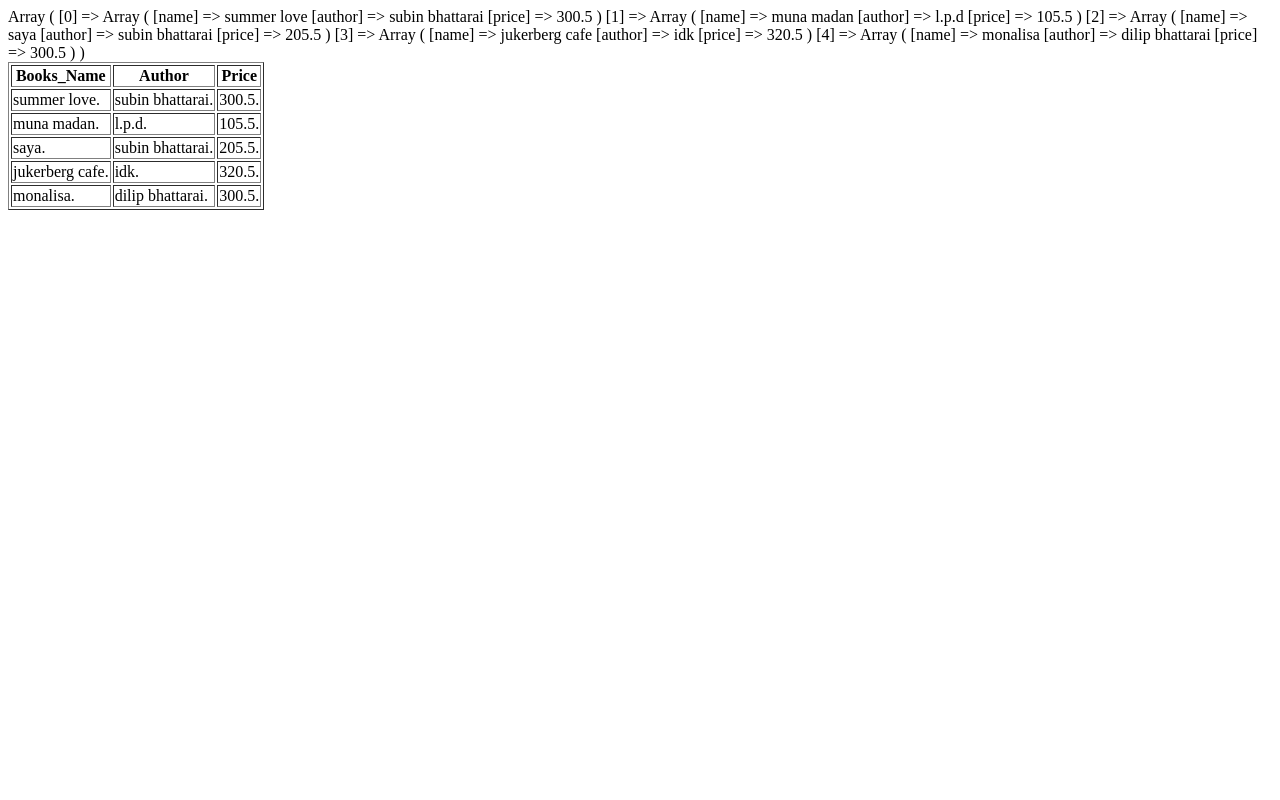
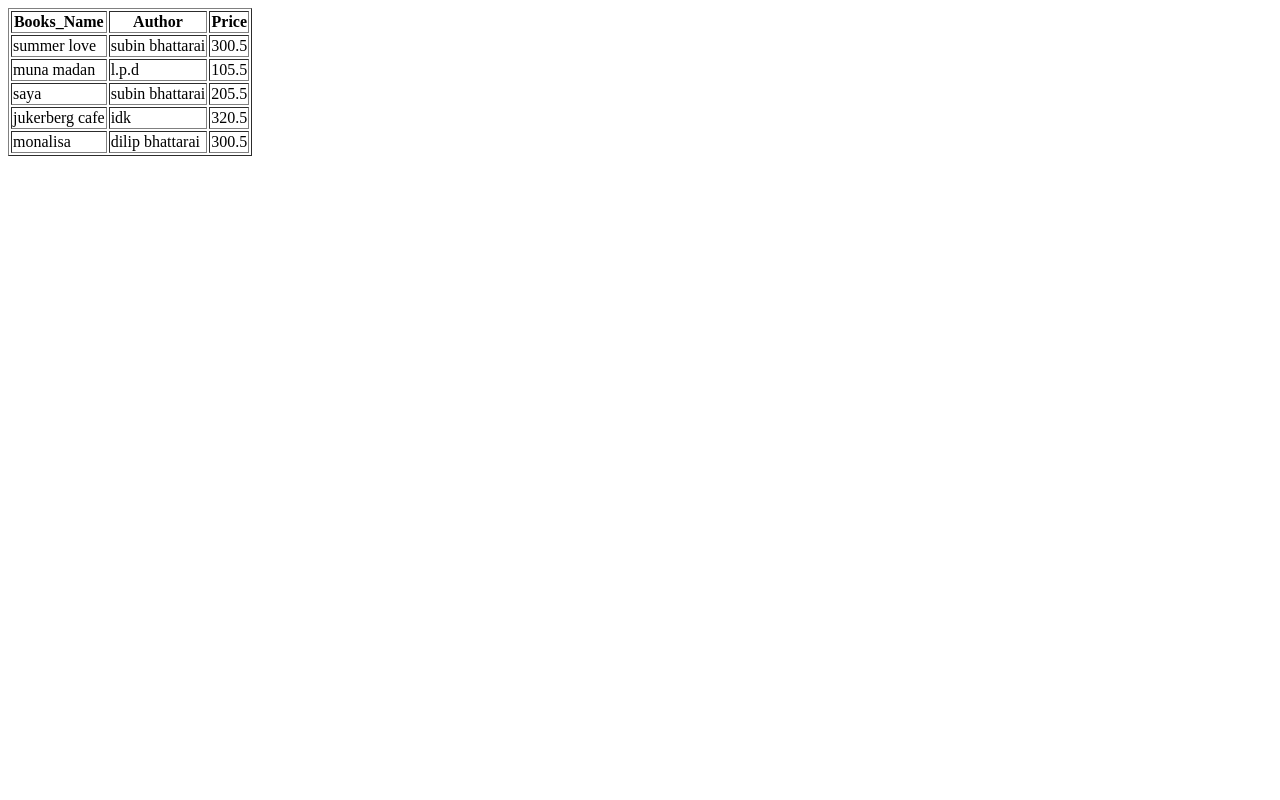
Before and after one commit to cixwaresibu/php-playground, a PHP site: page / in a window 1280 px wide. Run offline with PHP 8.4, Linux system fonts and the light colour scheme.

Commit message:
edited code for better self understanding

```diff
--- a/index.php
+++ b/index.php
@@ -26,13 +26,13 @@
             'price' => 300.50
         ]
     ];
-    print_r ($books);
+    // print_r ($books);
 
 ?>
 
 <html>
     <head>
-
+    <title>table injection</title>
     </head>
     <body>
         <table border="1">
@@ -43,14 +43,12 @@
             </tr>
             <?php
                 foreach($books as $book)
-
-
                 {
-                    echo "<tr>
-                    <td>$book[name].</td>
-                    <td>$book[author].</td>
-                    <td>$book[price].</td>
-                    </tr>";
+                    echo "<tr>";
+                    echo "<td>$book[name]</td>";
+                    echo "<td>$book[author]</td>";
+                    echo "<td>$book[price]</td>";
+                    echo "</tr>";
                 }
 
             ?>
```
